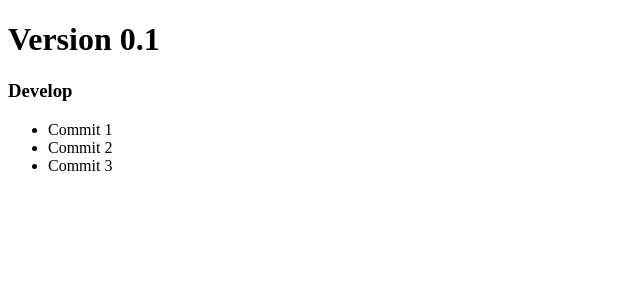
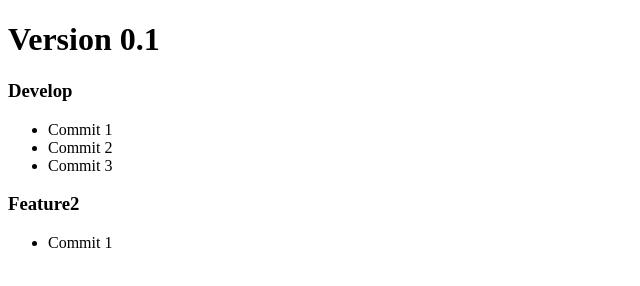
Before and after one commit to francescd/DAW2-GitHub, a plain HTML site: page index.html in a window 1280 px wide. Shown: the whole page, without its empty margins (0-640 px from the left). Drawn offline with Linux system fonts and the light colour scheme.

Commit message:
Feature2 Commit 1

```diff
--- a/index.html
+++ b/index.html
@@ -17,5 +17,10 @@
         <li>Commit 3</li>
     </ul>
 
+    <h3>Feature2</h3>
+    <ul>
+        <li>Commit 1</li>
+    </ul>
+
 </body>
 </html>
```
